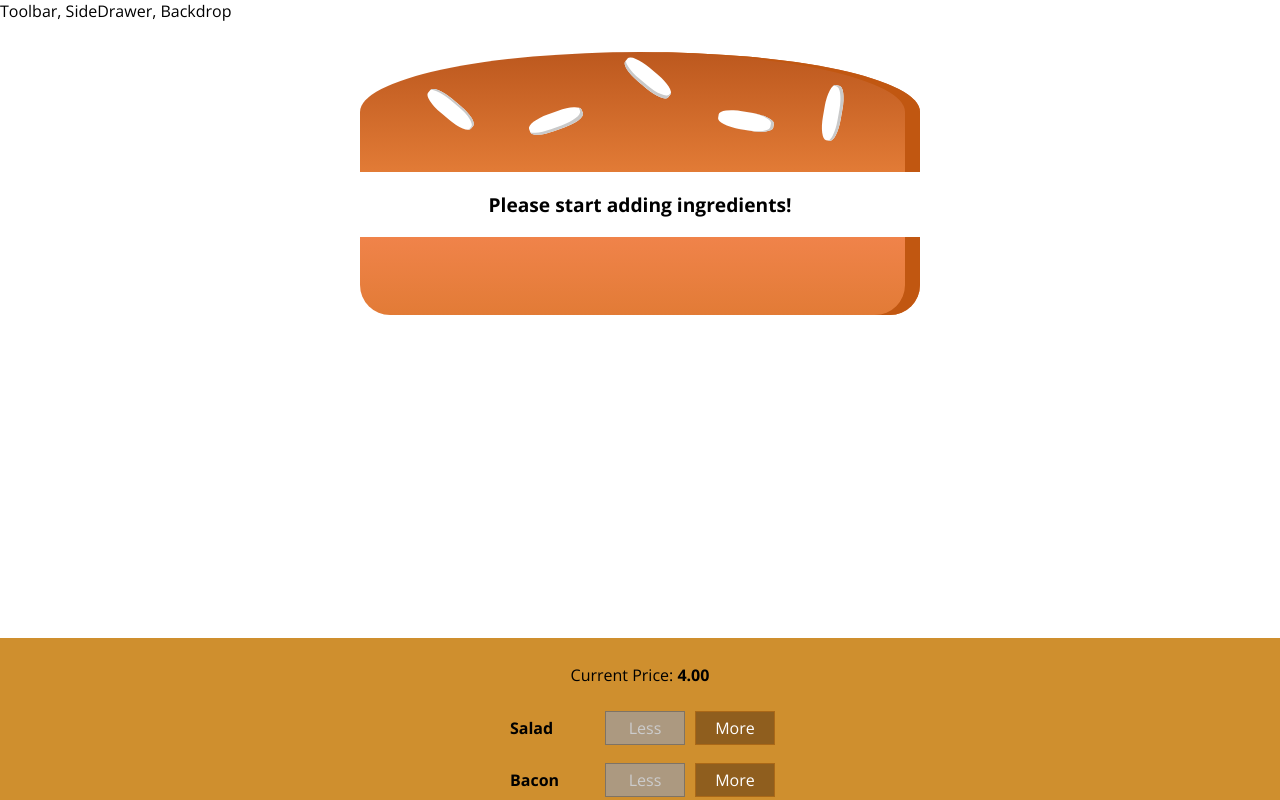
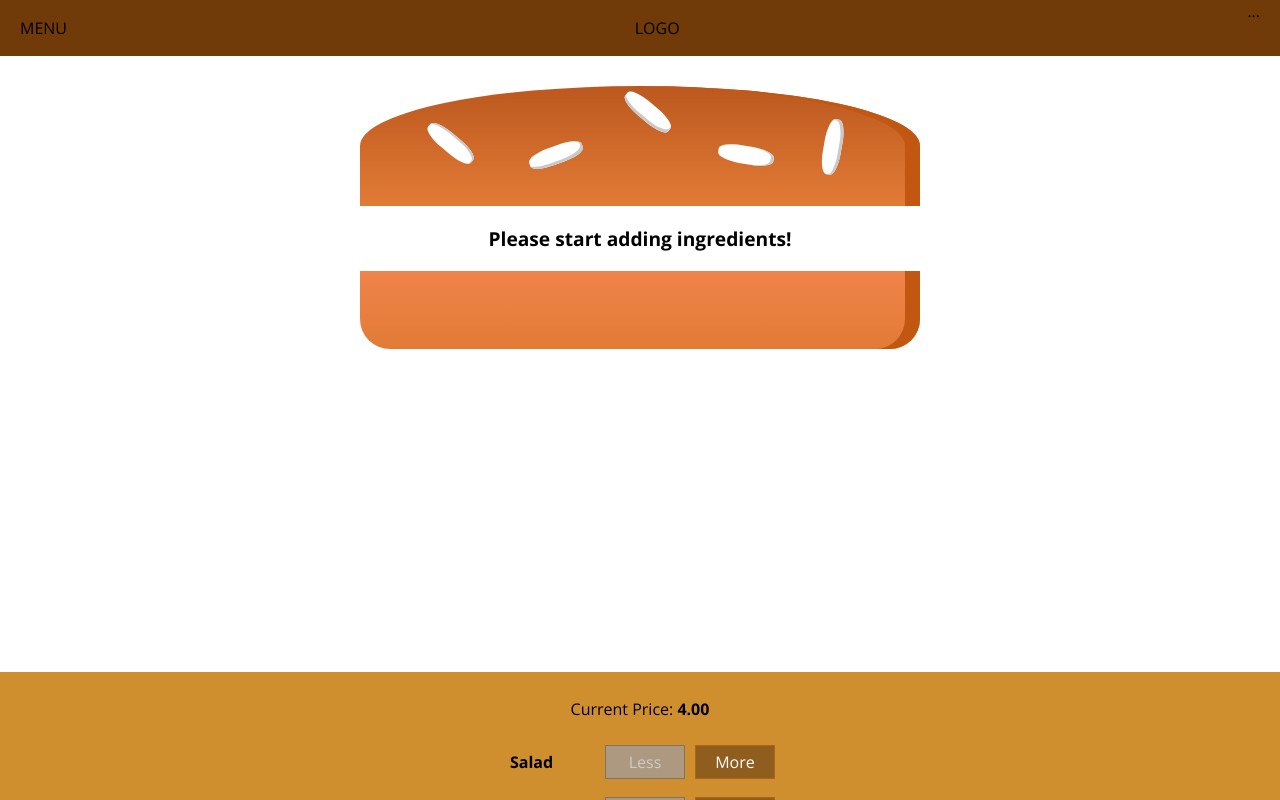
Before and after one commit to aruyamam/react-course-burger-builder, a React app: page / in a window 1280 px wide. Shown: the top 800 px of the page. Built offline with nearby package versions, Linux system fonts and the light colour scheme.

Commit message:
Section 8 Adding a Toolbar

```diff
--- a/src/components/Layout/Layout.css
+++ b/src/components/Layout/Layout.css
@@ -1,3 +1,3 @@
 .Content {
-  margin-top: 16px;
+  margin-top: 72px;
 }
--- a/src/components/Layout/Layout.js
+++ b/src/components/Layout/Layout.js
@@ -2,10 +2,11 @@ import React from 'react';
 
 import Aux from '../../hoc/Auxiliary';
 import classes from './Layout.css';
+import Toolbar from '../Navigation/Toolbar/Toolbar';
 
 const layout = ( props ) => (
   <Aux>
-    <div>Toolbar, SideDrawer, Backdrop</div>
+    <Toolbar />
     <main className={classes.Content}>
       {props.children}
     </main>
--- /dev/null
+++ b/src/components/Navigation/Toolbar/Toolbar.css
@@ -0,0 +1,18 @@
+.Toolbar {
+  position: fixed;
+  top: 0;
+  left: 0;
+  display: flex;
+  justify-content: space-between;
+  align-items: center;
+  height: 56px;
+  width: 100%;
+  padding: 0 20px;
+  background-color: #703b09;
+  box-sizing: border-box;
+  z-index: 90;
+}
+
+.Toolbar nav {
+  height: 100%;
+}
--- /dev/null
+++ b/src/components/Navigation/Toolbar/Toolbar.js
@@ -0,0 +1,15 @@
+import React from 'react';
+
+import classes from './Toolbar.css';
+
+const toolbar = (props) => (
+  <header className={classes.Toolbar}>
+    <div>MENU</div>
+    <div>LOGO</div>
+    <nav>
+      ...
+    </nav>
+  </header>
+);
+
+export default toolbar;
```
